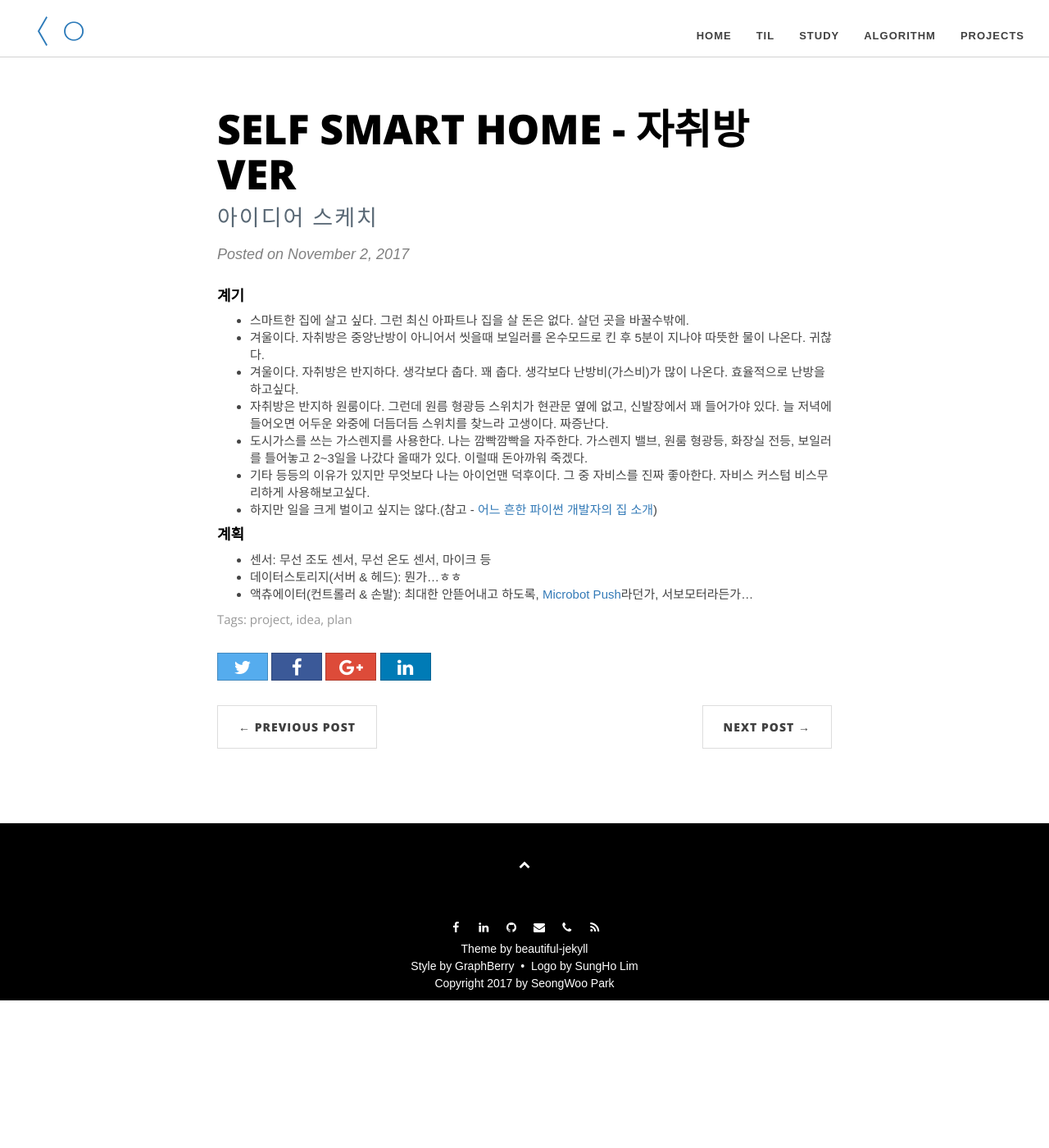
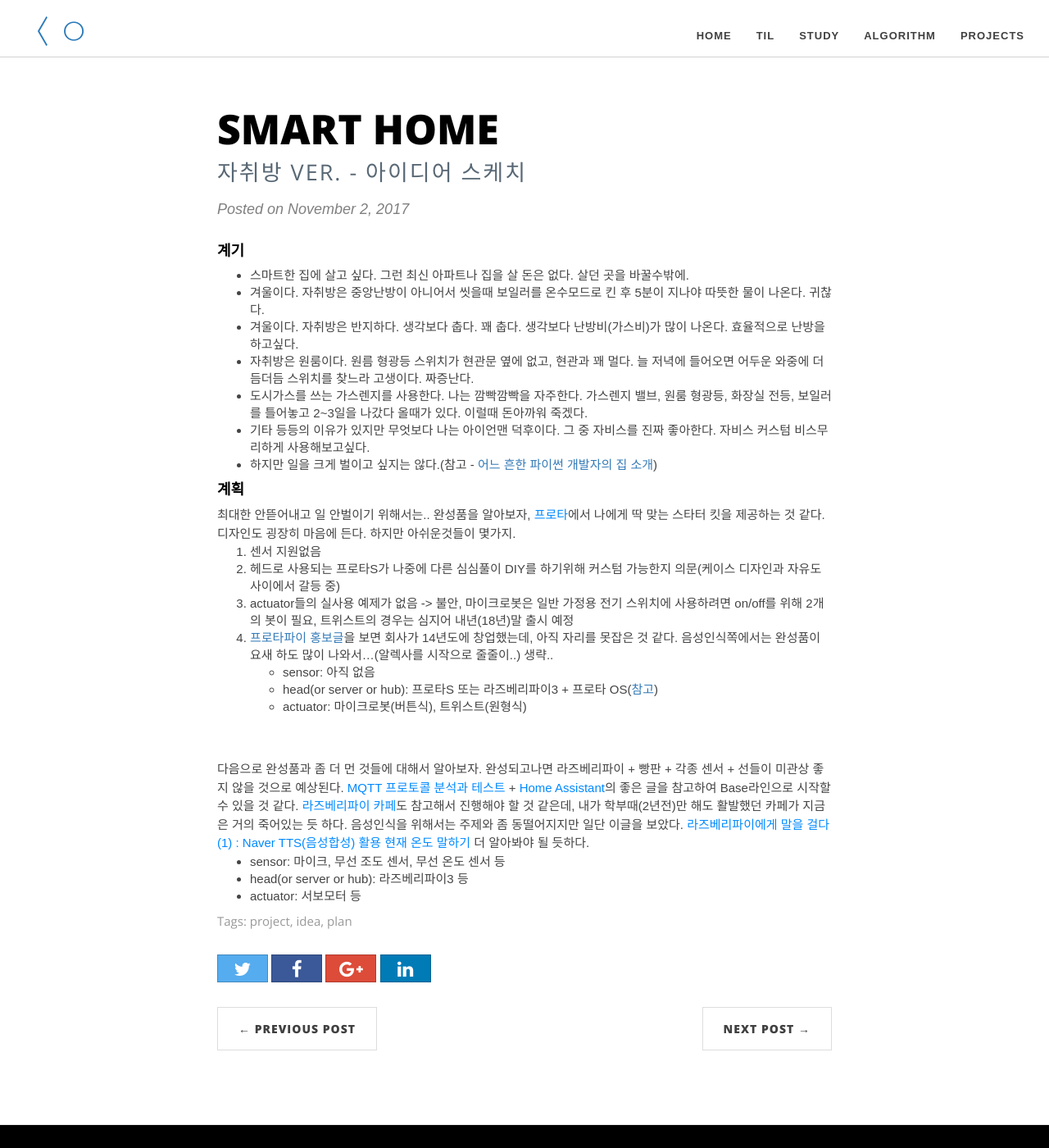
Before and after one commit to seongwoopark/seongwoopark.github.io, a Jekyll site: the page built from _posts/2017-11-02-project-smart_home.md, in a window 1280 px wide and 1400 px high. Shown: the whole window at 82% size. Built offline with Jekyll 4.4.1, drawn with Linux system fonts in a browser that asks for light colours; nearby versions of some CDN libraries; comment, search, counter and statistics services are not loaded.

Commit message:
Update smart home post

```diff
--- a/_posts/2017-11-02-project-smart_home.md
+++ b/_posts/2017-11-02-project-smart_home.md
@@ -1,7 +1,7 @@
 ---
 layout: post
-title: Self Smart Home - 자취방 ver
-subtitle: 아이디어 스케치
+title: Smart Home
+subtitle: 자취방 ver. - 아이디어 스케치
 category: project
 tags: [project, idea, plan]
 ---
@@ -9,16 +9,38 @@ tags: [project, idea, plan]
 - 스마트한 집에 살고 싶다. 그런 최신 아파트나 집을 살 돈은 없다. 살던 곳을 바꿀수밖에.
 - 겨울이다. 자취방은 중앙난방이 아니어서 씻을때 보일러를 온수모드로 킨 후 5분이 지나야 따뜻한 물이 나온다. 귀찮다.
 - 겨울이다. 자취방은 반지하다. 생각보다 춥다. 꽤 춥다. 생각보다 난방비(가스비)가 많이 나온다. 효율적으로 난방을 하고싶다.
-- 자취방은 반지하 원룸이다. 그런데 원름 형광등 스위치가 현관문 옆에 없고, 신발장에서 꽤 들어가야 있다. 늘 저녁에 들어오면 어두운 와중에 더듬더듬 스위치를 찾느라 고생이다. 짜증난다.
+- 자취방은 원룸이다. 원름 형광등 스위치가 현관문 옆에 없고, 현관과 꽤 멀다. 늘 저녁에 들어오면 어두운 와중에 더듬더듬 스위치를 찾느라 고생이다. 짜증난다.
 - 도시가스를 쓰는 가스렌지를 사용한다. 나는 깜빡깜빡을 자주한다. 가스렌지 밸브, 원룸 형광등, 화장실 전등, 보일러를 틀어놓고 2~3일을 나갔다 올때가 있다.
 이럴때 돈아까워 죽겠다.
 - 기타 등등의 이유가 있지만 무엇보다 나는 아이언맨 덕후이다. 그 중 자비스를 진짜 좋아한다. 자비스 커스텀 비스무리하게 사용해보고싶다.
 - 하지만 일을 크게 벌이고 싶지는 않다.(참고 - [어느 흔한 파이썬 개발자의 집 소개](https://www.pycon.kr/2016apac/program/45))
 
 <h4>계획</h4>
-- 센서:
-무선 조도 센서, 무선 온도 센서, 마이크 등
-- 데이터스토리지(서버 & 헤드):
-뭔가...ㅎㅎ
-- 액츄에이터(컨트롤러 & 손발):
-최대한 안뜯어내고 하도록, [Microbot Push](http://theurgistk.tistory.com/319)라던가, 서보모터라든가...
+최대한 안뜯어내고 일 안벌이기 위해서는.. 완성품을 알아보자,
+[프로타](https://prota.info/)에서 나에게 딱 맞는 스타터 킷을 제공하는 것 같다. 디자인도 굉장히 마음에 든다.
+하지만 아쉬운것들이 몇가지.<br/>
+1. 센서 지원없음
+2. 헤드로 사용되는 프로타S가 나중에 다른 심심풀이 DIY를 하기위해 커스텀 가능한지 의문(케이스 디자인과 자유도사이에서 갈등 중)
+3. actuator들의 실사용 예제가 없음 -> 불안, 마이크로봇은 일반 가정용 전기 스위치에 사용하려면 on/off를 위해 2개의 봇이 필요, 트위스트의 경우는 심지어 내년(18년)말 출시 예정
+4. [프로타파이 홍보글](http://cafe.naver.com/pipc/8271)을 보면 회사가 14년도에 창업했는데, 아직 자리를 못잡은 것 같다.
+음성인식쪽에서는 완성품이 요새 하도 많이 나와서...(알렉사를 시작으로 줄줄이..) 생략..
+- sensor:
+아직 없음
+- head(or server or hub):
+프로타S 또는 라즈베리파이3 + 프로타 OS([참고](https://opentutorials.org/module/1174/8471))
+- actuator:
+마이크로봇(버튼식), 트위스트(원형식)
+
+<br/><br/>
+다음으로 완성품과 좀 더 먼 것들에 대해서 알아보자. 완성되고나면 라즈베리파이 + 빵판 + 각종 센서 + 선들이 미관상 좋지 않을 것으로 예상된다.
+[MQTT 프로토콜 분석과 테스트](http://www.hardcopyworld.com/gnuboard5/bbs/board.php?bo_table=lecture_rpi&wr_id=60) +
+[Home Assistant](https://home-assistant.io/)의 좋은 글을 참고하여 Base라인으로 시작할 수 있을 것 같다.
+[라즈베리파이 카페](http://cafe.naver.com/pipc)도 참고해서 진행해야 할 것 같은데, 내가 학부때(2년전)만 해도 활발했던 카페가 지금은 거의 죽어있는 듯 하다.
+음성인식을 위해서는 주제와 좀 동떨어지지만 일단 이글을 보았다. [라즈베리파이에게 말을 걸다(1) : Naver TTS(음성합성) 활용 현재 온도 말하기](http://blog.naver.com/PostView.nhn?blogId=cosmosjs&logNo=220979297204&categoryNo=0&parentCategoryNo=56&viewDate=&currentPage=1&postListTopCurrentPage=1&from=postView)
+더 알아봐야 될 듯하다.
+- sensor:
+마이크, 무선 조도 센서, 무선 온도 센서 등
+- head(or server or hub):
+라즈베리파이3 등
+- actuator:
+서보모터 등
```
